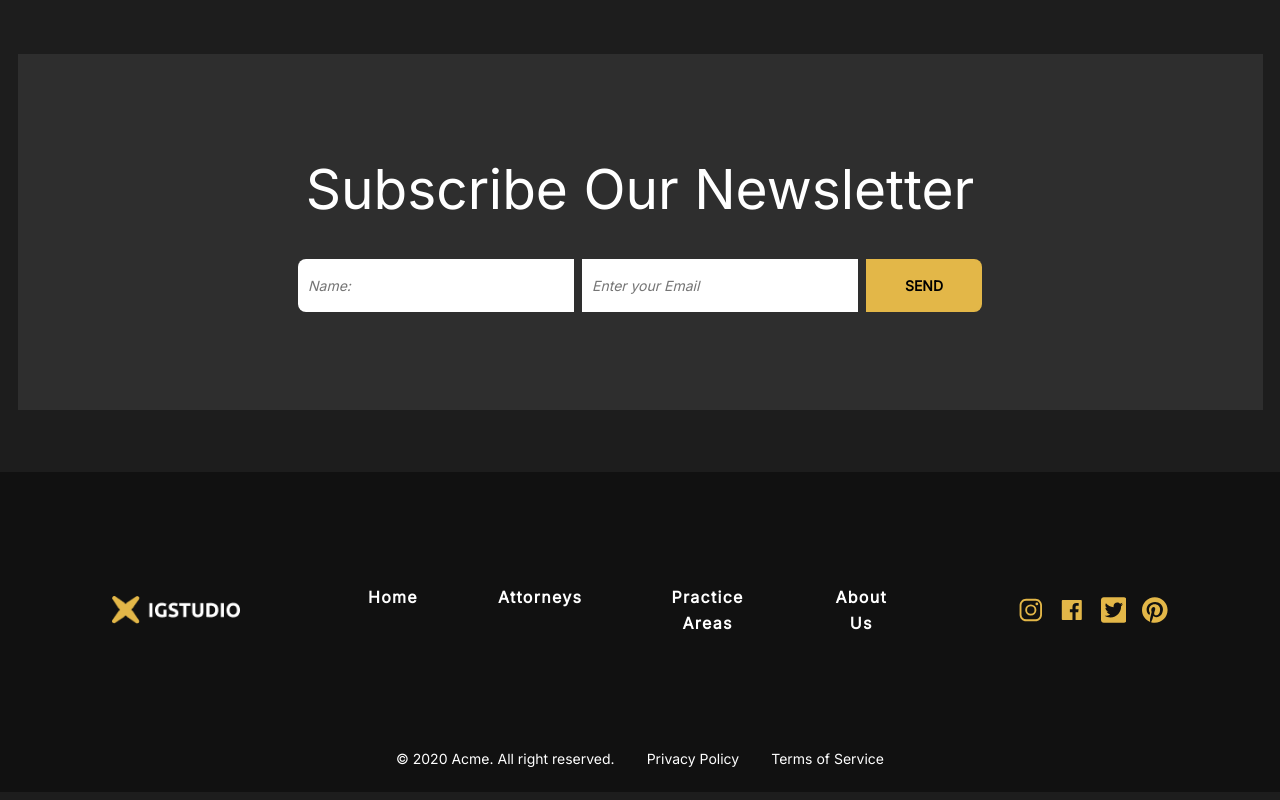
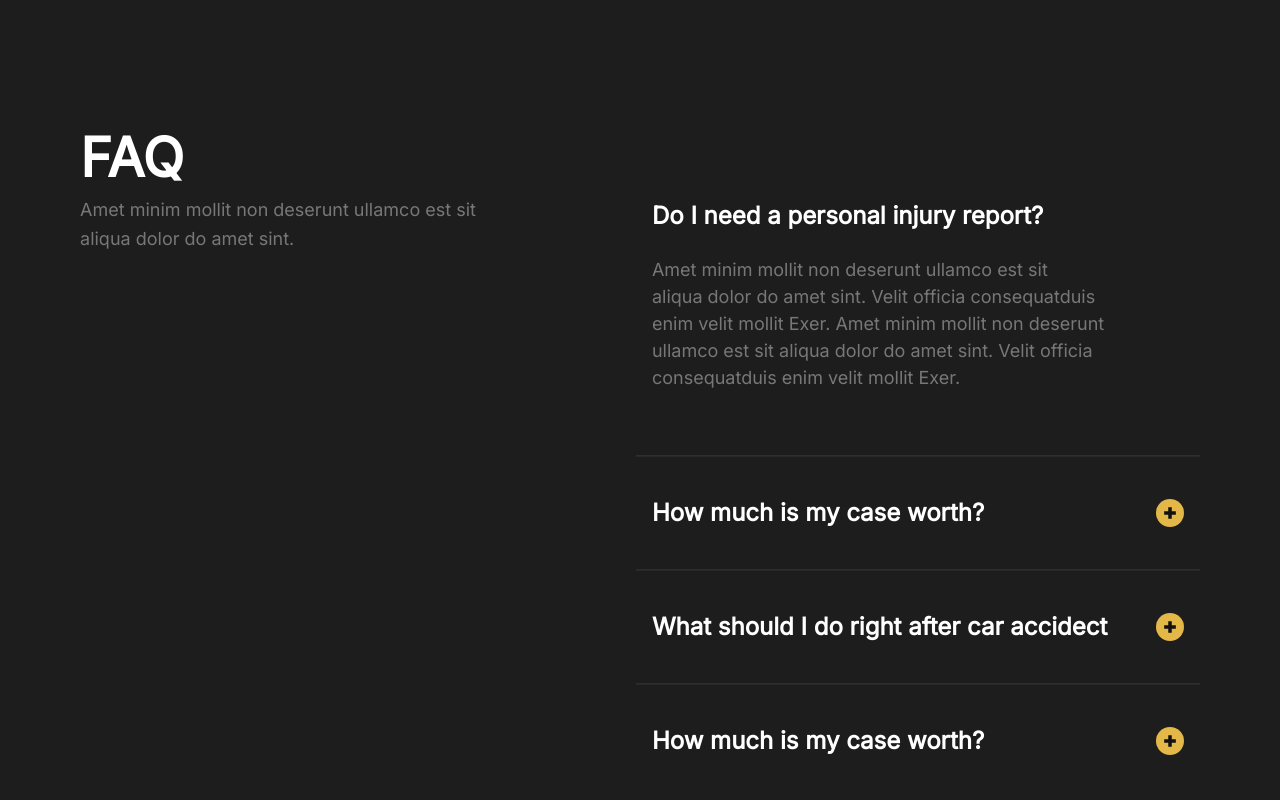
Before and after one commit to sauravburjwal/Law-Firm, a React (Vite) app: page / in a window 1280 px wide. Shown: the part 4880-5680 px from the top of the page. Built offline with nearby package versions, Linux system fonts and the light colour scheme.

Commit message:
add-faq-section

```diff
--- a/package.json
+++ b/package.json
@@ -10,6 +10,9 @@
     "preview": "vite preview"
   },
   "dependencies": {
+    "@emotion/react": "^11.11.1",
+    "@emotion/styled": "^11.11.0",
+    "@mui/material": "^5.14.18",
     "react": "^18.2.0",
     "react-dom": "^18.2.0",
     "react-icons": "^4.12.0",
--- a/src/App.jsx
+++ b/src/App.jsx
@@ -5,6 +5,7 @@ import CardSection from './Components/CardSection/CardSection';
 import PracticeSection from './Components/PracticeSection/PracticeSection';
 import TestimonialSection from './Components/TestimonialSection/TestimonialSection';
 import TeamSection from './Components/TeamSection/TeamSection';
+import FAQsSection from './Components/FAQsSection/FAQsSection';
 import SubscriptionSection from './Components/SubscriptionSection/SubscriptionSection';
 import Footer from './Components/Footer/Footer';
 import './App.css';
@@ -19,6 +20,7 @@ function App() {
       <PracticeSection />
       <TestimonialSection />
       <TeamSection />
+      <FAQsSection />
       <SubscriptionSection />
       <Footer />
     </>
--- /dev/null
+++ b/src/Components/ExpandMoreIcon/ExpandMoreIcon.css
@@ -0,0 +1,11 @@
+.expand-more-icon {
+  width: 28px;
+  height: 28px;
+  border-radius: 50%;
+  background-color: var(--css-yellow);
+  color: var(--css-black-primary);
+  display: flex;
+  align-items: center;
+  justify-content: center;
+  font-size: 14px;
+}
--- /dev/null
+++ b/src/Components/ExpandMoreIcon/ExpandMoreIcon.jsx
@@ -0,0 +1,13 @@
+import { BiPlusMedical } from 'react-icons/bi';
+
+import './ExpandMoreIcon.css';
+
+const ExpandMoreIcon = () => {
+  return (
+    <div className="expand-more-icon">
+      <BiPlusMedical />
+    </div>
+  );
+};
+
+export default ExpandMoreIcon;
--- /dev/null
+++ b/src/Components/FAQsSection/FAQsSection.css
@@ -0,0 +1,54 @@
+.faq-section {
+  margin: 8rem 0;
+  display: flex;
+  align-items: self-start;
+  justify-content: center;
+  height: 80vh;
+  gap: 10rem;
+}
+
+.faq-section h2 {
+  color: var(--css-white);
+  font-size: 54px;
+  font-weight: 600;
+  line-height: 75px;
+  cursor: context-menu;
+}
+
+.faq-section p {
+  color: var(--css-grey-secondary);
+  font-size: 18px;
+  font-weight: 500;
+  line-height: 29px;
+  letter-spacing: 0em;
+  text-align: left;
+}
+
+.faq-accordion-container {
+  margin-top: 2rem;
+  min-width: 564px;
+}
+.accordion {
+  border-top: 2px var(--css-grey-primary) solid;
+  padding: 2rem 0;
+  background-color: transparent !important;
+  box-shadow: none !important;
+}
+
+.accordion-summary-text {
+  color: var(--css-white) !important;
+  margin-right: 3rem;
+  font-weight: 600 !important;
+  line-height: 24px !important;
+  letter-spacing: 0px !important;
+  font-size: 24px !important;
+}
+
+.accordion-details-text {
+  color: var(--css-grey-secondary) !important;
+  font-size: 18px !important;
+  font-weight: 500 !important;
+  line-height: 27px !important;
+  letter-spacing: 0px !important;
+  text-align: left !important;
+}
--- /dev/null
+++ b/src/Components/FAQsSection/FAQsSection.jsx
@@ -0,0 +1,133 @@
+import * as React from 'react';
+import Accordion from '@mui/material/Accordion';
+import AccordionDetails from '@mui/material/AccordionDetails';
+import AccordionSummary from '@mui/material/AccordionSummary';
+import ExpandMoreIcon from '../ExpandMoreIcon/ExpandMoreIcon';
+
+import './FAQsSection.css';
+
+const FAQsSection = () => {
+  const [expanded, setExpanded] = React.useState('panel1');
+
+  const handleChange = (panel) => (event, isExpanded) => {
+    setExpanded(isExpanded ? panel : false);
+  };
+
+  const renderExpandIcon = (panel) => {
+    return expanded === panel ? null : <ExpandMoreIcon />;
+  };
+  return (
+    <div className="faq-section">
+      <div className="faq-heading-container">
+        <h2>FAQ</h2>
+        <p>
+          Amet minim mollit non deserunt ullamco est sit <br /> aliqua dolor do
+          amet sint.
+        </p>
+      </div>
+      <div className="faq-accordion-container">
+        <Accordion
+          expanded={expanded === 'panel1'}
+          onChange={handleChange('panel1')}
+          className="accordion"
+          style={{ borderTop: 'none' }}
+        >
+          <AccordionSummary
+            expandIcon={renderExpandIcon('panel1')}
+            aria-controls="panel1bh-content"
+            id="panel1bh-header"
+            className="accordion-summary"
+          >
+            <p className="accordion-summary-text">
+              Do I need a personal injury report?
+            </p>
+          </AccordionSummary>
+
+          <AccordionDetails>
+            <p className="accordion-details-text">
+              Amet minim mollit non deserunt ullamco est sit <br /> aliqua dolor
+              do amet sint. Velit officia consequatduis <br /> enim velit mollit
+              Exer. Amet minim mollit non deserunt <br /> ullamco est sit aliqua
+              dolor do amet sint. Velit officia <br /> consequatduis enim velit
+              mollit Exer.
+            </p>
+          </AccordionDetails>
+        </Accordion>
+
+        <Accordion
+          expanded={expanded === 'panel2'}
+          onChange={handleChange('panel2')}
+          className="accordion"
+        >
+          <AccordionSummary
+            expandIcon={renderExpandIcon('panel2')}
+            aria-controls="panel2bh-content"
+            id="panel2bh-header"
+            className="accordion-summary"
+          >
+            <p className="accordion-summary-text">How much is my case worth?</p>
+          </AccordionSummary>
+          <AccordionDetails>
+            <p className="accordion-details-text">
+              Amet minim mollit non deserunt ullamco est sit <br /> aliqua dolor
+              do amet sint. Velit officia consequatduis <br /> enim velit mollit
+              Exer. Amet minim mollit non deserunt <br /> ullamco est sit aliqua
+              dolor do amet sint. Velit officia <br /> consequatduis enim velit
+              mollit Exer.
+            </p>
+          </AccordionDetails>
+        </Accordion>
+        <Accordion
+          expanded={expanded === 'panel3'}
+          onChange={handleChange('panel3')}
+          className="accordion"
+        >
+          <AccordionSummary
+            expandIcon={renderExpandIcon('panel3')}
+            aria-controls="panel2bh-content"
+            id="panel2bh-header"
+            className="accordion-summary"
+          >
+            <p className="accordion-summary-text">
+              What should I do right after car accidect
+            </p>
+          </AccordionSummary>
+          <AccordionDetails>
+            <p className="accordion-details-text">
+              Amet minim mollit non deserunt ullamco est sit <br /> aliqua dolor
+              do amet sint. Velit officia consequatduis <br /> enim velit mollit
+              Exer. Amet minim mollit non deserunt <br /> ullamco est sit aliqua
+              dolor do amet sint. Velit officia <br /> consequatduis enim velit
+              mollit Exer.
+            </p>
+          </AccordionDetails>
+        </Accordion>
+        <Accordion
+          expanded={expanded === 'panel4'}
+          onChange={handleChange('panel4')}
+          className="accordion"
+        >
+          <AccordionSummary
+            expandIcon={renderExpandIcon('panel4')}
+            aria-controls="panel2bh-content"
+            id="panel2bh-header"
+            className="accordion-summary"
+          >
+            <p className="accordion-summary-text">How much is my case worth?</p>
+          </AccordionSummary>
+          <AccordionDetails>
+            <p className="accordion-details-text">
+              Amet minim mollit non deserunt ullamco est sit <br /> aliqua dolor
+              do amet sint. Velit officia consequatduis <br /> enim velit mollit
+              Exer. Amet minim mollit non deserunt <br /> ullamco est sit aliqua
+              dolor do amet sint. Velit officia <br /> consequatduis enim velit
+              mollit Exer.
+            </p>
+          </AccordionDetails>
+        </Accordion>
+      </div>
+    </div>
+  );
+};
+
+export default FAQsSection;
```
Also changed, not shown: 1 other file (tests, documents, lock files or other folders).
